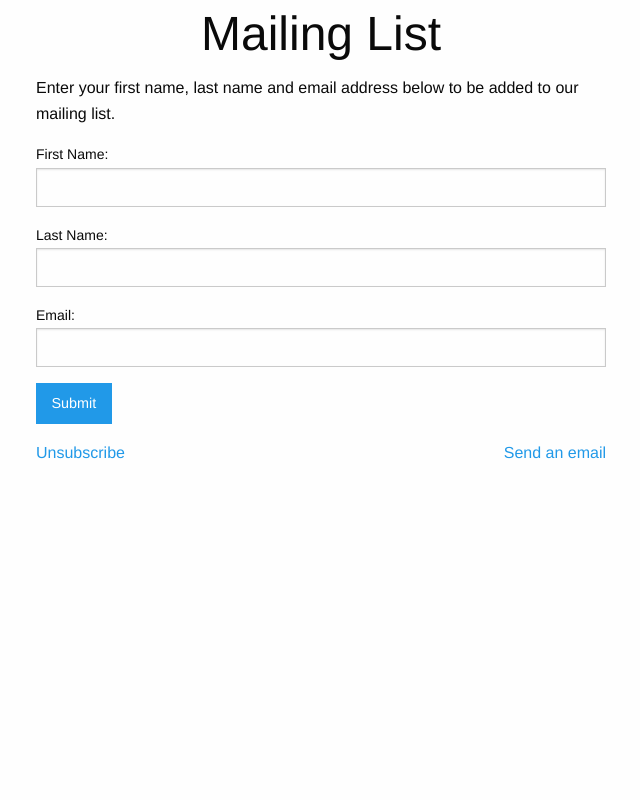
After one commit to number8pie/mailing-list, a PHP site: page /index.php in a window 1280 px wide. The commit adds this page. Shown: the whole page, without its empty margins (319-959 px from the left). Run offline with PHP 8.4, Linux system fonts and the light colour scheme.

Commit message:
Added error message variable to index.php, error message is now echoed above the form. Styled a bit. Added sticky values to the form in index.php. (Last commit with similar messages was for sendmail.php) Now what I want is for the form OR the success message to show, I'll create a new branch (success_msg) to get this working.
Next to do:
1 - Make the index and subscribe page self-referencing.
2 - Make the error messages show on the same page above the form like sendmail.php.
3 - Sort out the navigation links.
4 - Add a log in to access the send email page.

```diff
--- a/css/app.css
+++ b/css/app.css
@@ -10,9 +10,9 @@ h1 {
 	text-align: right;
 }
 
-.error-msg p {
+.error-msg {
 	color: #fff;
 	background-color: red;
 	text-align: center;
-	padding: 12px 0;
+	padding: 12px 12px;
 }
--- a/gitcommit.txt
+++ b/gitcommit.txt
@@ -1,7 +1,9 @@
 #NEXT COMMIT MESSAGE:
 
-Added error message variable, error message is now echoed above the form. Styled a bit.
-Added sticky values to the form.
+Added error message variable to index.php, error message is now echoed above the form. Styled a bit.
+Added sticky values to the form in index.php.
+(Last commit with similar messages was for sendmail.php)
+Now what I want is for the form OR the success message to show, I'll create a new branch (success_msg) to get this working.
 
 Next to do:
 1 - Make the index and subscribe page self-referencing.
--- /dev/null
+++ b/index.php
@@ -0,0 +1,109 @@
+<?php
+
+$error = "";
+$success_msg = "";
+
+if ($_SERVER["REQUEST_METHOD"] == "POST") {
+
+  $dbc = mysqli_connect('localhost', 'lee', 'lee1', 'mailing_list')
+          or die('Error connecting to MySQL server.');
+
+  $first_name = $_POST['firstname'];
+  $last_name = $_POST['lastname'];
+  $email = $_POST['email'];
+
+  if (empty($first_name)) {
+    $error .= "first name,";
+  }
+
+  if (empty($last_name)) {
+    $error .= " last name,";
+  }
+
+  if (empty($email)) {
+    $error .= " email address";
+  }
+
+  if (!empty($first_name) && !empty($last_name) && !empty($email)) {
+    $query = "INSERT INTO email_list (first_name, last_name, email) " .
+              "VALUES ('$first_name', '$last_name', '$email')";
+
+    mysqli_query($dbc, $query);
+
+    $success_msg = "Thank you! You have now been added to the mailing list!";
+  }
+
+  mysqli_close($dbc);
+
+}
+
+?>
+
+<!doctype html>
+<html class="no-js" lang="en">
+  <head>
+    <meta charset="utf-8" />
+    <meta http-equiv="x-ua-compatible" content="ie=edge">
+    <meta name="viewport" content="width=device-width, initial-scale=1.0" />
+    <title>number8pie's mailing list</title>
+    <link rel="stylesheet" href="css/foundation.css" />
+    <link rel="stylesheet" href="css/app.css" />
+  </head>
+  <body>
+
+    <div class="row">
+      <div class="medium-6 medium-offset-3 columns">
+        <h1>Mailing List</h1>
+      </div>
+    </div>
+
+    <div class="row">
+      <div class="medium-6 medium-offset-3 columns">
+        <p>Enter your first name, last name and email address below to be added to our mailing list.</p>
+      </div>
+    </div>
+
+    <?php
+
+    $error_msg = "Make sure to fill out the ". $error ." fields to be added to the mailing list.";
+
+    if (!empty($error)) {
+      echo
+        "<div class='row'>
+          <div class='medium-6 medium-offset-3 columns'>
+            <p class='error-msg'>" . $error_msg ."</p>
+          </div>
+        </div>"
+      ;
+    }
+    ?>
+
+    <div class="row">
+      <div class="medium-6 medium-offset-3 columns">
+        <form method="post" action="<?php echo $_SERVER['PHP_SELF']; ?>">
+          <label for="firstname">First Name:</label>
+          <input type="text" id="firstname" name="firstname" value="<?php if(!empty($first_name)){echo $first_name;}?>"></input>
+          <label for="lastname">Last Name:</label>
+          <input type="text" id="lastname" name="lastname" value="<?php if(!empty($last_name)){echo $last_name;}?>"></input>
+          <label for="email">Email:</label>
+          <input type="text" id="email" name="email" value="<?php if(!empty($email)){echo $email;}?>"></input>
+          <input class="button" type="submit"></input>
+        </form>
+      </div>
+    </div>
+
+    <div class="row">
+      <div class="medium-3 medium-offset-3 columns">
+        <p class="bottom-left"><a href="unsubscribe.html">Unsubscribe</a></p>
+      </div>
+      <div class="medium-3 columns end">
+        <p class="bottom-right"><a href="sendmail.php">Send an email</a></p>
+      </div>
+    </div>
+
+    <script src="js/vendor/jquery.min.js"></script>
+    <script src="js/vendor/what-input.min.js"></script>
+    <script src="js/foundation.min.js"></script>
+    <script src="js/app.js"></script>
+  </body>
+</html>
```
Also changed, not shown: index.html (deleted, +0 -53 lines), sendmail.php (+5 -4 lines), subscribe.php (deleted, +0 -19 lines).
